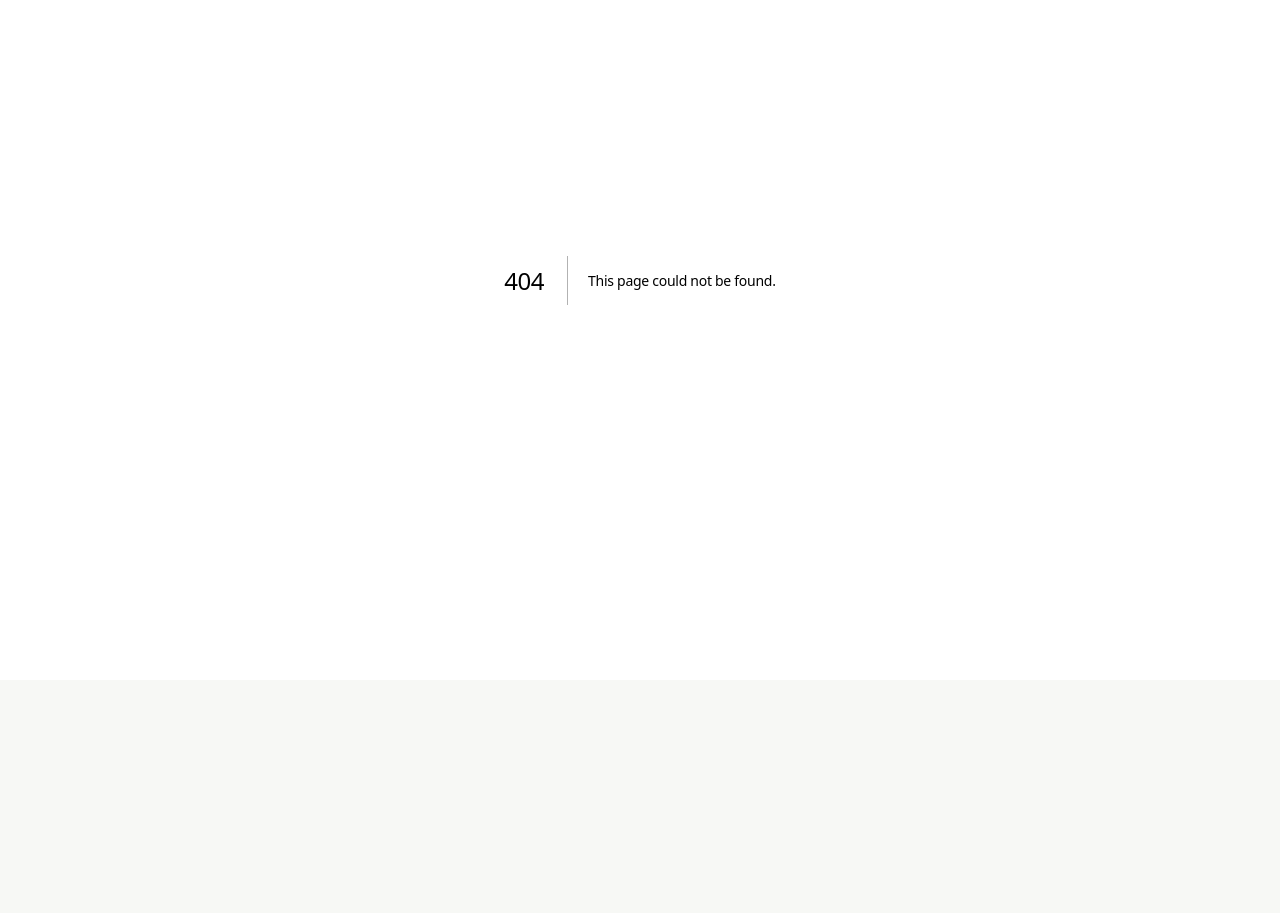
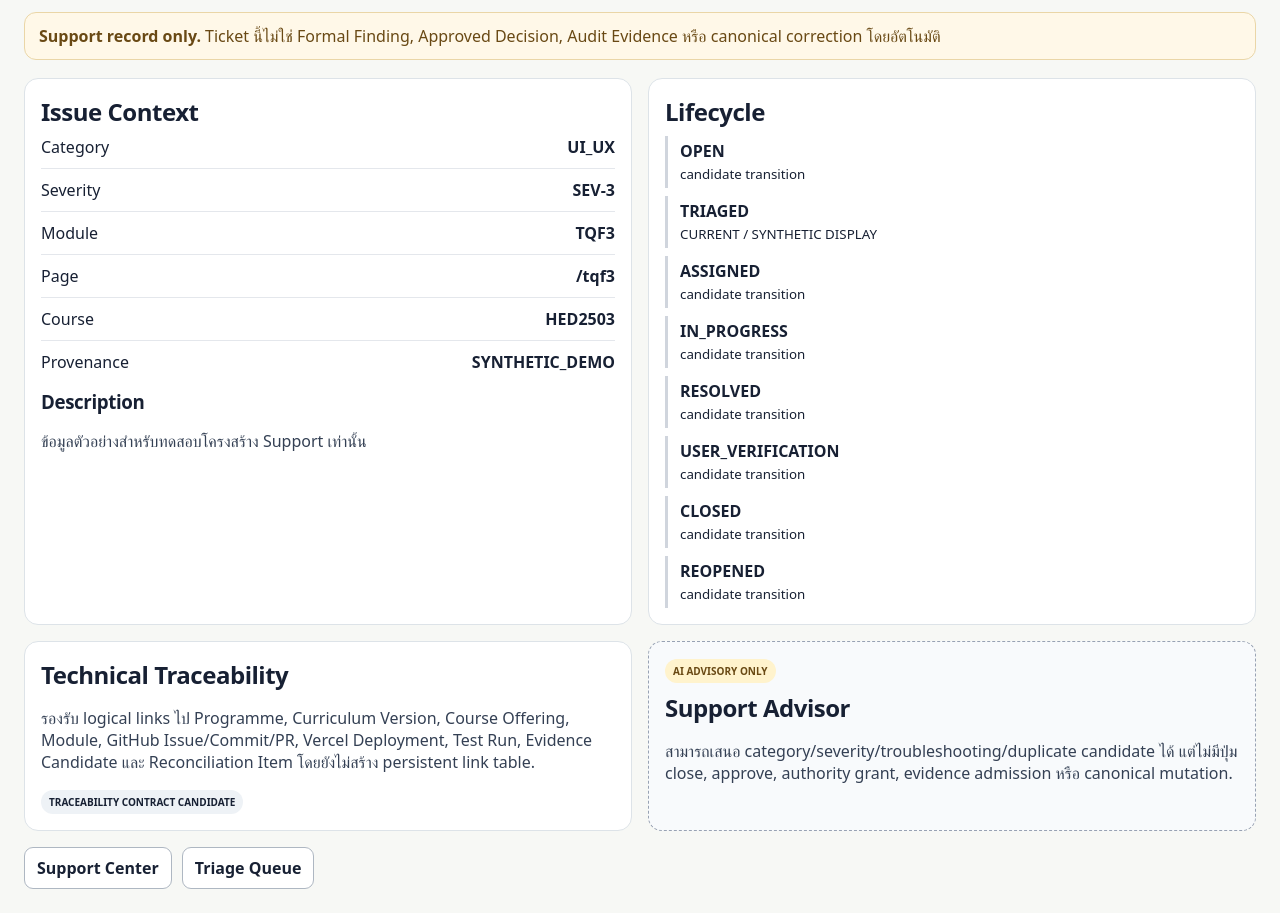
Before and after one commit to kasemch/hepe-ui-prototype, a Next.js app: page /support/ticket/SUP-DEMO-001 in a window 1280 px wide. Before the commit this address had no page. Shown: the part 120-1033 px from the top of the page. Before the commit the page ends 800 px from the top, so only its background shows below. Built offline with nearby package versions, Linux system fonts and the light colour scheme.

Commit message:
HEPE SUPPORT-01: add ticket detail lifecycle view

```diff
--- /dev/null
+++ b/app/support/ticket/[ticketId]/page.tsx
@@ -0,0 +1,10 @@
+import { demoTickets, SUPPORT_STATUSES } from '../../support-model';
+
+export default async function TicketDetail({params}:{params:Promise<{ticketId:string}>}){
+ const {ticketId}=await params; const t=demoTickets.find(x=>x.ticket_id===ticketId);
+ return <main className="support-shell"><header className="support-top"><div><div className="eyebrow">TICKET DETAIL</div><h1>{t?t.ticket_number:'Support Ticket'}</h1><p>{t?t.title:'Local browser-created tickets remain on the creating browser and are not persisted to controlled storage in SUPPORT-01.'}</p></div><div className="support-badges"><span className="support-badge">{t?.support_status||'LOCAL CANDIDATE'}</span><span className="support-badge">NON-PRODUCTION</span></div></header>
+ <div className="support-notice"><strong>Support record only.</strong> Ticket นี้ไม่ใช่ Formal Finding, Approved Decision, Audit Evidence หรือ canonical correction โดยอัตโนมัติ</div>
+ {t?<section className="support-grid support-grid-2"><article className="support-card"><h2>Issue Context</h2><div className="support-list"><div className="support-row"><span>Category</span><strong>{t.ticket_category}</strong></div><div className="support-row"><span>Severity</span><strong>{t.severity}</strong></div><div className="support-row"><span>Module</span><strong>{t.module_code}</strong></div><div className="support-row"><span>Page</span><strong>{t.page_path}</strong></div><div className="support-row"><span>Course</span><strong>{t.course_code||'—'}</strong></div><div className="support-row"><span>Provenance</span><strong>{t.provenance_status}</strong></div></div><h3 style={{marginTop:16}}>Description</h3><p>{t.description}</p></article><article className="support-card"><h2>Lifecycle</h2><div className="support-timeline">{SUPPORT_STATUSES.map(s=><div className="support-step" key={s}><strong>{s}</strong><small>{s===t.support_status?'CURRENT / SYNTHETIC DISPLAY':'candidate transition'}</small></div>)}</div></article></section>:<div className="support-empty">ไม่พบ persistent ticket record สำหรับ {ticketId}. SUPPORT-01 ยังไม่มี support database schema; local tickets ไม่ถูกส่งออกจาก browser.</div>}
+ <section className="support-grid support-grid-2" style={{marginTop:16}}><article className="support-card"><h2>Technical Traceability</h2><p>รองรับ logical links ไป Programme, Curriculum Version, Course Offering, Module, GitHub Issue/Commit/PR, Vercel Deployment, Test Run, Evidence Candidate และ Reconciliation Item โดยยังไม่สร้าง persistent link table.</p><div className="support-status">TRACEABILITY CONTRACT CANDIDATE</div></article><article className="support-card support-ai"><span className="support-status">AI ADVISORY ONLY</span><h2 style={{marginTop:8}}>Support Advisor</h2><p>สามารถเสนอ category/severity/troubleshooting/duplicate candidate ได้ แต่ไม่มีปุ่ม close, approve, authority grant, evidence admission หรือ canonical mutation.</p></article></section>
+ <div className="support-actions" style={{marginTop:16}}><a className="support-action" href="/support">Support Center</a><a className="support-action" href="/support/triage">Triage Queue</a></div></main>
+}
```
